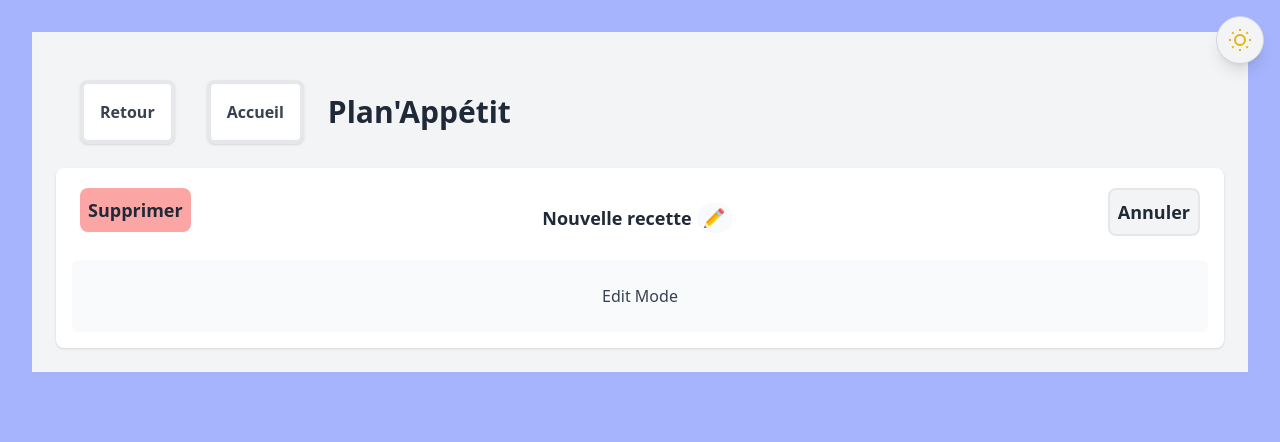
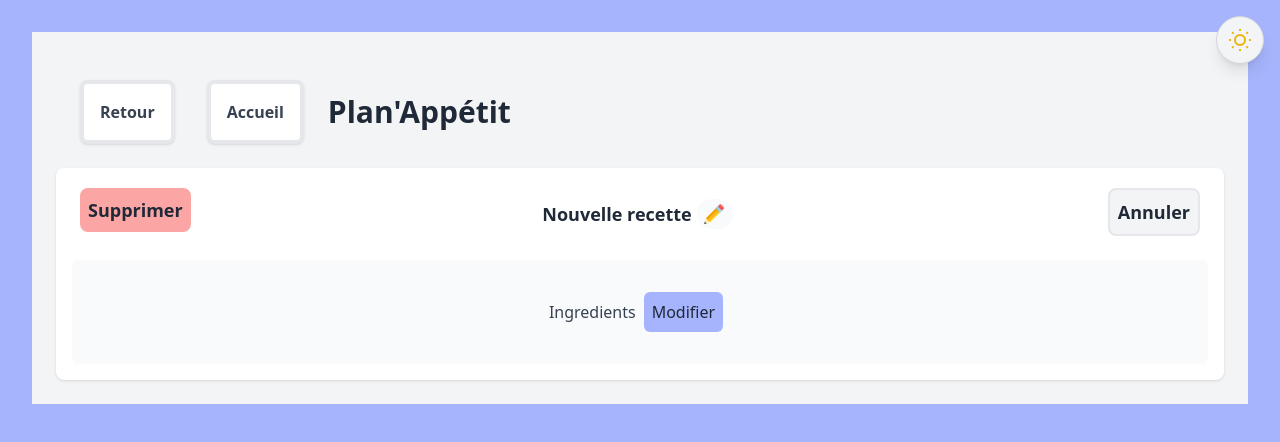
Before and after one commit to ArthurCouturier/plan-appetit, a React (Vite) app: page /recettes/13b56b64-14df-4efa-8edf-567d80291c27 in a window 1280 px wide. Both pictures are taken after a click on the button "Modifier". Shown: the top 442 px of the page. Built offline with nearby package versions, Linux system fonts and the light colour scheme; the HTML template or start-up script is replaced by a standard one.

Commit message:
feat: :sparkles: added the add recipe feature

```diff
--- a/src/api/interfaces/recipes/IngredientInterface.ts
+++ b/src/api/interfaces/recipes/IngredientInterface.ts
@@ -5,8 +5,8 @@ import QuantityInterface from "./QuantityInterface";
 
 export default interface IngredientInterface {
     uuid: UUIDTypes;
+    name: string;
     category: IngredientCategoryEnum;
-    name: string;
     season: SeasonEnum;
     quantity: QuantityInterface;
 }
--- /dev/null
+++ b/src/components/lists/IngredientsList.tsx
@@ -0,0 +1,168 @@
+import { ChangeEvent } from "react";
+import IngredientInterface from "../../api/interfaces/recipes/IngredientInterface";
+import { SeasonEnum } from "../../api/enums/SeasonEnum";
+import { UnitEnum } from "../../api/enums/UnitEnum";
+import { IngredientCategoryEnum } from "../../api/enums/IngredientCategoryEnum";
+import { v4 as uuidv4 } from "uuid";
+
+export default function IngredientsList({
+    ingredients,
+    recipeEditMode,
+    setRecipeEditMode,
+    onChange
+}: {
+    ingredients: IngredientInterface[];
+    recipeEditMode?: boolean;
+    setRecipeEditMode?: (editMode: boolean) => void;
+    onChange?: (updatedIngredients: IngredientInterface[]) => void;
+}) {
+    const handleIngredientChange = (ingredient: IngredientInterface, index: number) => {
+        const updatedIngredients = [...ingredients];
+        updatedIngredients[index] = ingredient;
+        onChange?.(updatedIngredients);
+    };
+
+    const handleAddIngredient = () => {
+        onChange?.([...ingredients, {
+            uuid: uuidv4(),
+            name: "Ingrédient" + String(ingredients.length + 1),
+            category: IngredientCategoryEnum.CEREAL,
+            season: SeasonEnum.FALL,
+            quantity: {
+                value: 0,
+                unit: UnitEnum.CENTILITER
+            }
+        }])
+    };
+
+    const handleRemoveIngredient = (index: number) => {
+        const updatedIngredients = [...ingredients];
+        updatedIngredients.splice(index, 1);
+        onChange?.(updatedIngredients);
+    };
+
+    return (
+        <div className="">
+            <div className="flex justify-center items-center">
+                <h2>Ingredients</h2>
+                {!(recipeEditMode === undefined) &&
+                    <button
+                        className="bg-confirmation1 hover:bg-confirmation2 text-textPrimary p-2 rounded-md m-2 transition duration-200"
+                        onClick={() => setRecipeEditMode?.(!recipeEditMode)}
+                    >
+                        {recipeEditMode ? "Annuler" : "Modifier"}
+                    </button>
+                }
+            </div>
+            {recipeEditMode &&
+                <button onClick={handleAddIngredient}>Add ingredient</button>
+            }
+            {ingredients.map((ingredient, index) => (
+                <Ingredient
+                    key={index}
+                    ingredient={ingredient}
+                    editMode={recipeEditMode}
+                    onChange={(updatedIngredient) => handleIngredientChange(updatedIngredient, index)}
+                    onRemove={() => handleRemoveIngredient(index)}
+                />
+            ))}
+        </div>
+    );
+}
+
+export function Ingredient({
+    ingredient,
+    editMode,
+    onChange,
+    onRemove
+}: {
+    ingredient: IngredientInterface;
+    editMode?: boolean;
+    onChange?: (updatedIngredient: IngredientInterface) => void;
+    onRemove?: () => void;
+}) {
+    const handleNameChange = (e: ChangeEvent<HTMLInputElement>) => {
+        onChange?.({ ...ingredient, name: e.target.value });
+    };
+
+    const handleSeasonChange = () => {
+        onChange?.({ ...ingredient, season: SeasonEnum.FALL });
+    };
+
+    const handleQuantityValueChange = (e: ChangeEvent<HTMLInputElement>) => {
+        onChange?.({ ...ingredient, quantity: { value: parseFloat(e.target.value), unit: ingredient.quantity.unit } });
+    };
+
+    const handleQuantityUnitChange = () => {
+        onChange?.({ ...ingredient, quantity: { value: ingredient.quantity.value, unit: UnitEnum.CENTILITER } });
+    };
+
+    const handleCategoryChange = () => {
+        onChange?.({ ...ingredient, category: IngredientCategoryEnum.CEREAL });
+    };
+
+    return (
+        <div className="">
+            {!editMode ? (
+                <DefaultMode
+                    ingredient={ingredient}
+                />
+            ) : (
+                <EditMode
+                    ingredient={ingredient}
+                    setName={handleNameChange}
+                    setCategory={handleCategoryChange}
+                    setSeason={handleSeasonChange}
+                    setQuantityValue={handleQuantityValueChange}
+                    setQuantityUnit={handleQuantityUnitChange}
+                    onRemove={onRemove}
+                />
+            )}
+        </div>
+    );
+}
+
+function EditMode({
+    ingredient,
+    setName,
+    setCategory,
+    setSeason,
+    setQuantityValue,
+    setQuantityUnit,
+    onRemove,
+}: {
+    ingredient: IngredientInterface;
+    setName: (e: ChangeEvent<HTMLInputElement>) => void;
+    setCategory: (e: ChangeEvent<HTMLInputElement>) => void;
+    setSeason: (e: ChangeEvent<HTMLInputElement>) => void;
+    setQuantityValue: (e: ChangeEvent<HTMLInputElement>) => void;
+    setQuantityUnit: (e: ChangeEvent<HTMLInputElement>) => void;
+    onRemove?: () => void;
+}) {
+    return (
+        <div className="">
+            <input type="text" value={ingredient.name} onChange={setName} />
+            <input type="number" value={ingredient.category} onChange={setCategory} />
+            <input type="number" value={ingredient.season} onChange={setSeason} />
+            <input type="number" value={ingredient.quantity.value} onChange={setQuantityValue} />
+            <input type="number" value={ingredient.quantity.unit} onChange={setQuantityUnit} />
+            <button onClick={onRemove}>Remove</button>
+        </div>
+    );
+}
+
+function DefaultMode({
+    ingredient,
+}: {
+    ingredient: IngredientInterface;
+}) {
+    return (
+        <div className="">
+            <p>{ingredient.name}</p>
+            <p>{ingredient.category}</p>
+            <p>{ingredient.season}</p>
+            <p>{ingredient.quantity.value}</p>
+            <p>{ingredient.quantity.unit}</p>
+        </div>
+    );
+}
--- a/src/pages/RecipeDetail.tsx
+++ b/src/pages/RecipeDetail.tsx
@@ -5,6 +5,8 @@ import RecipeManager from "../api/recipes/RecipeManager";
 import { useState } from "react";
 import RecipeInterface from "../api/interfaces/recipes/RecipeInterface";
 import { Link } from "react-router-dom";
+import IngredientsList from "../components/lists/IngredientsList";
+import IngredientInterface from "../api/interfaces/recipes/IngredientInterface";
 
 export default function RecipeDetail() {
 
@@ -12,6 +14,11 @@ export default function RecipeDetail() {
 
     const [recipe, setRecipe] = useState<RecipeInterface | undefined>(RecipeManager.getRecipe(uuid as UUIDTypes));
     const [editMode, setEditMode] = useState<boolean>(false);
+
+    const handleSetRepice = (recipe: RecipeInterface) => {
+        setRecipe(recipe);
+        RecipeManager.updateRecipe(recipe);
+    }
 
     return recipe ? (
         <div className="w-full bg-bgColor p-6">
@@ -25,7 +32,7 @@ export default function RecipeDetail() {
                 </div>
             </div>
             <div className="bg-primary shadow rounded-lg p-4 w-full">
-                <p className="p-4 mb-2 text-textPrimary text-lg font-bold">
+                <div className="p-4 mb-2 text-textPrimary text-lg font-bold flex justify-center">
                     {editMode && (
                         <Link to={"/recettes"}>
                             <button
@@ -36,10 +43,10 @@ export default function RecipeDetail() {
                             </button>
                         </Link>
                     )}
-                    {recipe.name}
+                    <div className="overflow-hidden max-w-[70vw]">{recipe.name}</div>
                     {editMode && (
                         <button
-                            className="relative rotate-90 rounded-full bg-secondary p-1 mx-2"
+                            className="relative rotate-90 rounded-full bg-secondary p-1 mx-2 -translate-y-1"
                             onClick={() => {
                                 const newRecipe = RecipeManager.changeRecipeName(recipe.uuid);
                                 if (newRecipe) {
@@ -56,11 +63,11 @@ export default function RecipeDetail() {
                     >
                         {editMode ? "Annuler" : "Modifier"}
                     </button>
-                </p>
+                </div>
                 {!editMode ? (
                     <DefaultMode recipe={recipe} />
                 ) : (
-                    <EditMode recipe={recipe} setRecipe={setRecipe} />
+                    <EditMode recipe={recipe} setRecipe={handleSetRepice} />
                 )}
             </div>
         </div>
@@ -88,7 +95,7 @@ function DefaultMode({ recipe }: { recipe: RecipeInterface }) {
     return (
         <div className="">
             <div className="w-full bg-secondary text-textSecondary p-6 rounded-md">
-                Default Mode
+                <IngredientsList ingredients={recipe.ingredients} />
             </div>
         </div>
     )
@@ -101,9 +108,22 @@ function EditMode({
     recipe: RecipeInterface;
     setRecipe: (recipe: RecipeInterface) => void;
 }) {
+
+    const [editIngredients, setEditIngredients] = useState<boolean>(false);
+
+    const handleAddIngredient = (updatedIngredients: IngredientInterface[]) => {
+        setRecipe({ ...recipe, ingredients: updatedIngredients });
+    }
+
     return (
         <div className="w-full bg-secondary text-textSecondary p-6 rounded-md">
-            Edit Mode
+
+            <IngredientsList
+                ingredients={recipe.ingredients}
+                recipeEditMode={editIngredients}
+                setRecipeEditMode={setEditIngredients}
+                onChange={handleAddIngredient}
+            />
         </div>
     )
 }
--- a/src/pages/Recipes.tsx
+++ b/src/pages/Recipes.tsx
@@ -1,4 +1,3 @@
-import { Link } from "react-router-dom";
 import { HomeButton } from "../components/buttons/BackAndHomeButton";
 import RecipeInterface from "../api/interfaces/recipes/RecipeInterface";
 import { useState } from "react";
```
